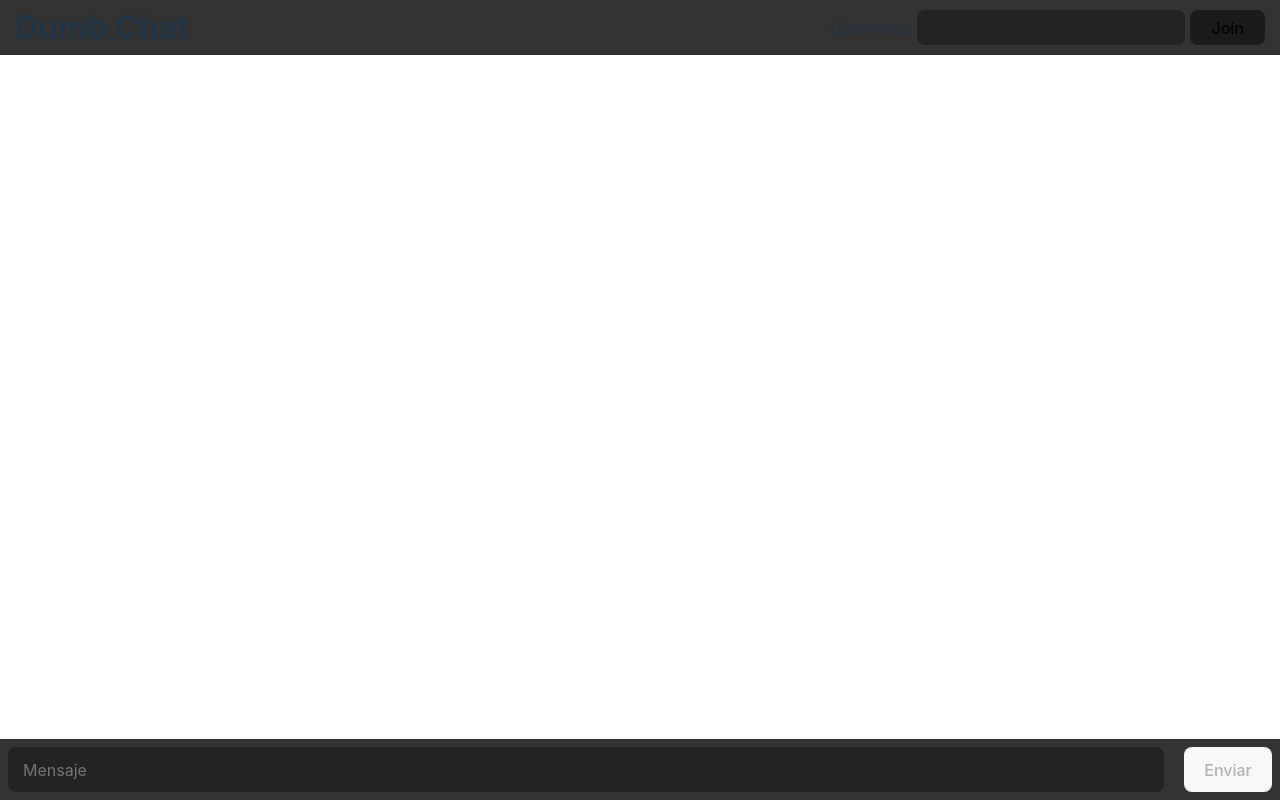
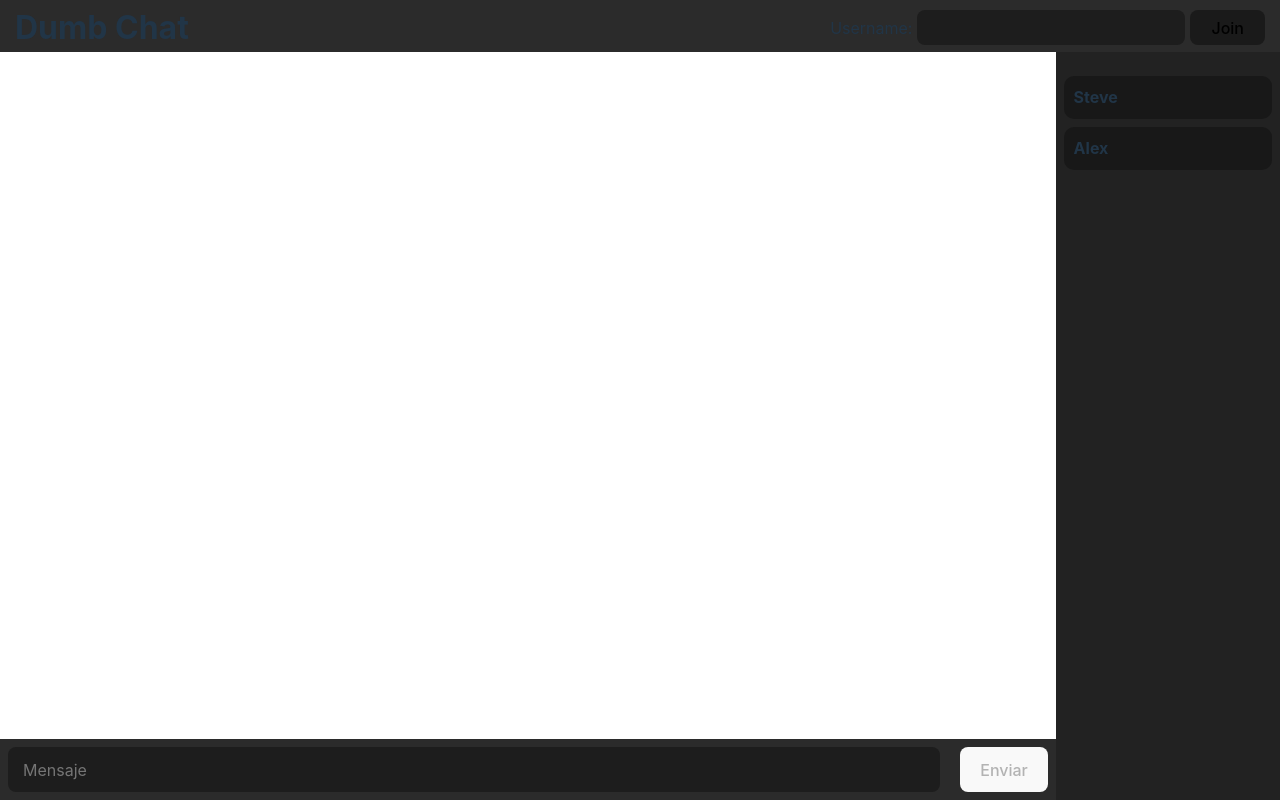
Before and after one commit to ushu3323/dumb-chat-app, a React (Vite) app: page / in a window 1280 px wide. Built offline with nearby package versions, Linux system fonts and the light colour scheme.

Commit message:
Show users connected on a sidebar

```diff
--- a/src/client/App.css
+++ b/src/client/App.css
@@ -12,7 +12,7 @@
   border-radius: 8px;
   border-width: 0px;
 
-  background-color: #222;
+  background-color: var(--black-2);
   font-size: 1em;
   font-family: inherit;
 }
--- a/src/client/Chat.css
+++ b/src/client/Chat.css
@@ -1,3 +1,15 @@
+.chat {
+  height: 100%;
+  display: flex;
+  flex-direction: row;
+}
+
+.chat-container {
+  flex: 1 1 0%;
+  display: flex;
+  flex-direction: column;
+}
+
 .header {
   display: flex;
   align-items: center;
@@ -6,7 +18,7 @@
   min-height: 0;
   margin: 0;
   padding: 0;
-  background: #333;
+  background: var(--black-5);
 }
 
 .username {
@@ -17,7 +29,7 @@
   padding: 0px 15px;
 }
 
-.chat {
+.messages {
   flex: 1 1 0%;
   overflow-y: auto;
   padding: 0.5em;
@@ -27,7 +39,7 @@
   min-height: 0;
   margin: 0;
   padding: 8px;
-  background: #333;
+  background: var(--black-5);
 }
 
 .message-box--form {
--- a/src/client/Chat.tsx
+++ b/src/client/Chat.tsx
@@ -3,6 +3,9 @@ import { type FormEvent } from "react";
 import useChatSession from "./hooks/useChatSession";
 import Message from "./components/Message/Message";
 import UsernamePrompt from "./components/UsernamePrompt/UsernamePrompt";
+import UsersSidebar from "./components/UsersSidebar/UsersSidebar";
+
+const USERS = ["Steve", "Alex"];
 
 export default function Chat() {
   const { chat, username, join } = useChatSession();
@@ -27,9 +30,16 @@ export default function Chat() {
           )}
         </div>
       </header>
-      <main className="chat">
+      <div className="chat">
+        <div className="chat-container">
+          <main className="messages">
             {chat.messages.map(({ status, data: { id, author, content } }) => (
-          <Message key={id} author={author} content={content} status={status} />
+              <Message
+                key={id}
+                author={author}
+                content={content}
+                status={status}
+              />
             ))}
           </main>
           <div className="message-box">
@@ -50,6 +60,9 @@ export default function Chat() {
               </button>
             </form>
           </div>
+        </div>
+        <UsersSidebar users={USERS} />
+      </div>
     </>
   );
 }
--- /dev/null
+++ b/src/client/components/UsersSidebar/UsersSidebar.css
@@ -0,0 +1,23 @@
+.users-sidebar {
+  width: 14em;
+  background-color: var(--black-3);
+  height: 100%;
+}
+
+.users-sidebar .title {
+  text-align: center;
+  margin-top: 10px;
+}
+
+.users-list {
+  padding: 0.5em;
+}
+
+.users-list--item {
+  padding: 0.6em;
+  margin-bottom: 0.5em;
+  border-radius: 10px;
+  background: var(--black-1);
+  font-weight: bold;
+  list-style-type: none;
+}
--- /dev/null
+++ b/src/client/components/UsersSidebar/UsersSidebar.tsx
@@ -0,0 +1,19 @@
+import "./UsersSidebar.css";
+
+interface Props {
+  users: string[];
+}
+
+export default function UsersSidebar(props: Props) {
+  const { users } = props;
+
+  return (
+    <aside className="users-sidebar">
+      <ul className="users-list">
+        {users.map((username) => (
+          <li className="users-list--item" key={username}>{username}</li>
+        ))}
+      </ul>
+    </aside>
+  );
+}
--- a/src/client/index.css
+++ b/src/client/index.css
@@ -4,14 +4,22 @@
   font-weight: 400;
 
   color-scheme: light dark;
+
+  --black-1: #181818;
+  --black-2: #1d1d1d;
+  --black-3: #222222;
+  --black-4: #262626;
+  --black-5: #2b2b2b;
+
   color: rgba(255, 255, 255, 0.87);
-  background-color: #242424;
+  background-color: var(--black-1);
 
   font-synthesis: none;
   text-rendering: optimizeLegibility;
   -webkit-font-smoothing: antialiased;
   -moz-osx-font-smoothing: grayscale;
   -webkit-text-size-adjust: 100%;
+
 }
 
 * {
@@ -46,7 +54,7 @@ button {
   font-size: 1em;
   font-weight: 500;
   font-family: inherit;
-  background-color: #1a1a1a;
+  background-color: var(--black-2);
   cursor: pointer;
   transition: border-color 0.25s;
 }
```
Lines whose indentation alone changed are shown as unchanged.
